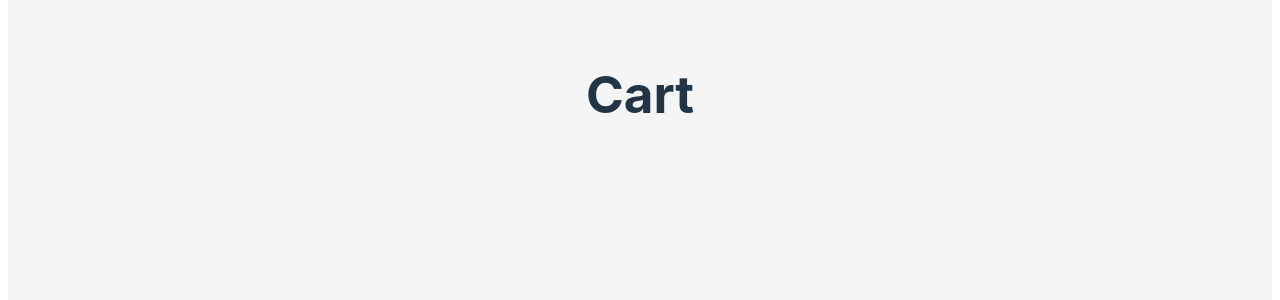
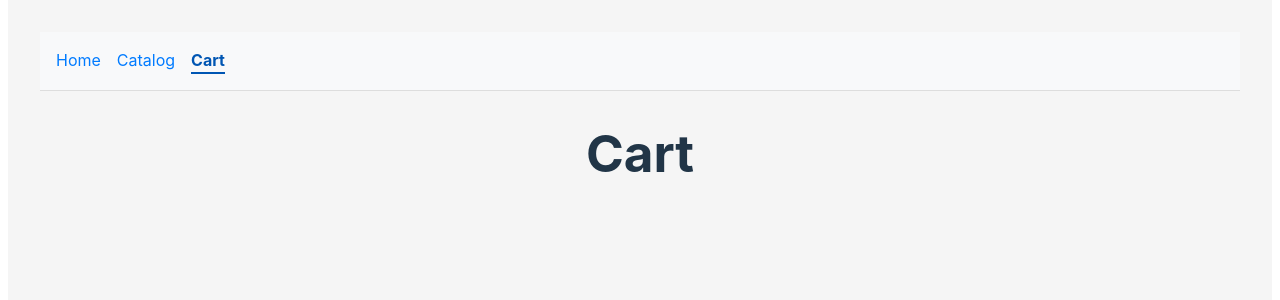
Before and after one commit to deeprecession/shop-app, a React (Vite) app: page /cart in a window 1280 px wide. Shown: the top 300 px of the page. Built offline with nearby package versions, Linux system fonts and the light colour scheme.

Commit message:
feat: add navigation bar

```diff
--- a/index.html
+++ b/index.html
@@ -9,7 +9,7 @@
 
 <body>
   <div id="root"></div>
-  <script type="module" src="/src/App.tsx"></script>
+  <script type="module" src="/src/main.tsx"></script>
 </body>
 
 </html>
--- a/src/App.tsx
+++ b/src/App.tsx
@@ -1,15 +1,15 @@
-import { StrictMode } from "react";
-import { createRoot } from "react-dom/client";
-import "./styles/global.css";
-import { RouterProvider } from "react-router-dom";
-import { router } from "./router";
-import { Provider } from "react-redux";
-import { store } from "./store";
+import { Outlet } from "react-router-dom";
+import NavBar from "./components/NavBar/NavBar";
 
-createRoot(document.getElementById("root")!).render(
-  <StrictMode>
-    <Provider store={store}>
-      <RouterProvider router={router} />
-    </Provider>
-  </StrictMode>,
-);
+const App = () => {
+  return (
+    <div>
+      <NavBar />
+      <main>
+        <Outlet />
+      </main>
+    </div>
+  );
+};
+
+export default App;
--- /dev/null
+++ b/src/components/NavBar/NavBar.css
@@ -0,0 +1,24 @@
+.navbar {
+	display: flex;
+	gap: 1rem;
+	background-color: #f8f9fa;
+	padding: 1rem;
+	border-bottom: 1px solid #ddd;
+}
+
+.nav-link {
+	text-decoration: none;
+	color: #007bff;
+	font-size: 1rem;
+	transition: color 0.3s ease;
+}
+
+.nav-link:hover {
+	color: #0056b3;
+}
+
+.nav-link.active {
+	font-weight: bold;
+	color: #0056b3;
+	border-bottom: 2px solid #0056b3;
+}
--- /dev/null
+++ b/src/components/NavBar/NavBar.tsx
@@ -0,0 +1,35 @@
+import { NavLink } from "react-router-dom";
+import "./NavBar.css";
+
+const NavBar = () => {
+  return (
+    <nav className="navbar">
+      <NavLink
+        to="/"
+        className={({ isActive }) =>
+          isActive ? "nav-link active" : "nav-link"
+        }
+      >
+        Home
+      </NavLink>
+      <NavLink
+        to="/catalog"
+        className={({ isActive }) =>
+          isActive ? "nav-link active" : "nav-link"
+        }
+      >
+        Catalog
+      </NavLink>
+      <NavLink
+        to="/cart"
+        className={({ isActive }) =>
+          isActive ? "nav-link active" : "nav-link"
+        }
+      >
+        Cart
+      </NavLink>
+    </nav>
+  );
+};
+
+export default NavBar;
--- a/src/pages/cart/CartPage.css
+++ b/src/pages/cart/CartPage.css
@@ -1,5 +1,3 @@
-.cart-page {}
-
 .cart-products {
 	width: 100%;
 
--- a/src/pages/catalog/CatalogPage.tsx
+++ b/src/pages/catalog/CatalogPage.tsx
@@ -6,7 +6,6 @@ import CategoryFilter from "./components/CategoryFilter/CategoryFilter";
 import LikeFilterCheckbox from "./components/LikeFilter/LikeFilter";
 import PaginatedProductList from "./components/PaginationController/PaginationController";
 import { fetchProductsThunk } from "../../features/catalog/catalogSlice";
-import { Link } from "react-router-dom";
 
 const CatalogPage = () => {
   const dispatch = useAppDispatch();
@@ -17,10 +16,6 @@ const CatalogPage = () => {
 
   return (
     <div className="product-list-page">
-      <Link to="/cart">
-        <h2>Cart</h2>
-      </Link>
-
       <div className="filter-panel">
         <SearchBar />
         <CategoryFilter />
--- a/src/pages/home/HomePage.tsx
+++ b/src/pages/home/HomePage.tsx
@@ -1,12 +1,9 @@
-import { Link } from "react-router-dom";
 import "./HomePage.css";
 
 const Home = () => {
   return (
     <div className="home-page">
       <h1>Home</h1>
-      <Link to={"catalog"}>catalog</Link>
-      <Link to={"cart"}>cart</Link>
     </div>
   );
 };
--- a/src/router.tsx
+++ b/src/router.tsx
@@ -4,10 +4,15 @@ import ProductPage from "./pages/product/ProductPage.tsx";
 import { productLoader } from "./pages/product/productLoader.ts";
 import CatalogPage from "./pages/catalog/CatalogPage.tsx";
 import CartPage from "./pages/cart/CartPage.tsx";
+import App from "./App.tsx";
 
 export const router = createBrowserRouter([
   {
     path: "/",
+    element: <App />,
+    children: [
+      {
+        index: true,
         element: <Home />,
       },
       {
@@ -23,4 +28,6 @@ export const router = createBrowserRouter([
         loader: productLoader,
         element: <ProductPage />,
       },
+    ],
+  },
 ]);
```
Also changed, not shown: src/main.tsx (added, +15 -0 lines). Lines whose indentation alone changed are shown as unchanged.
